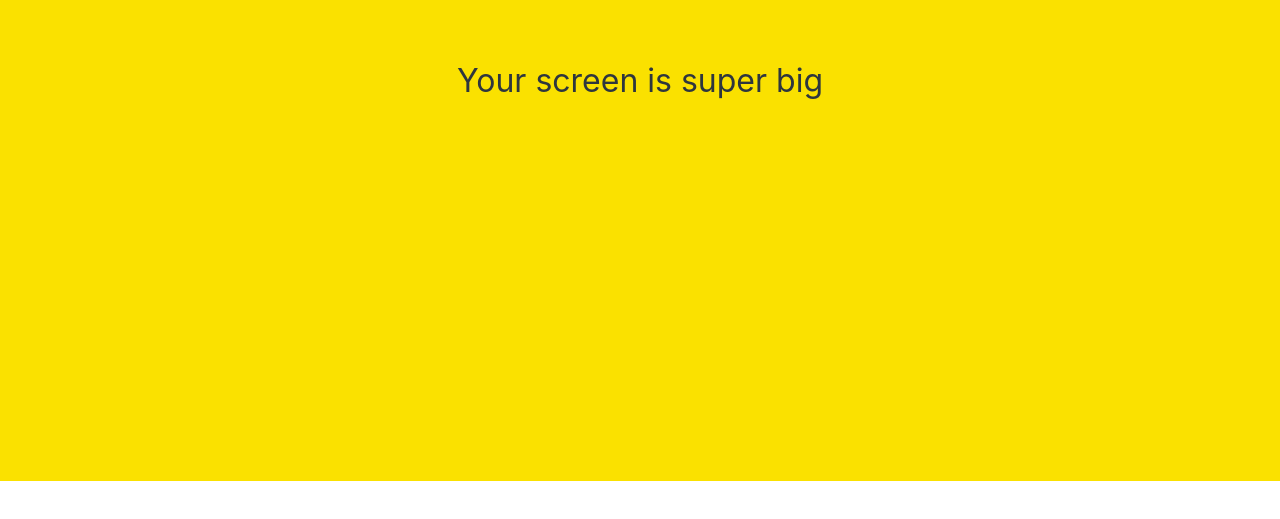
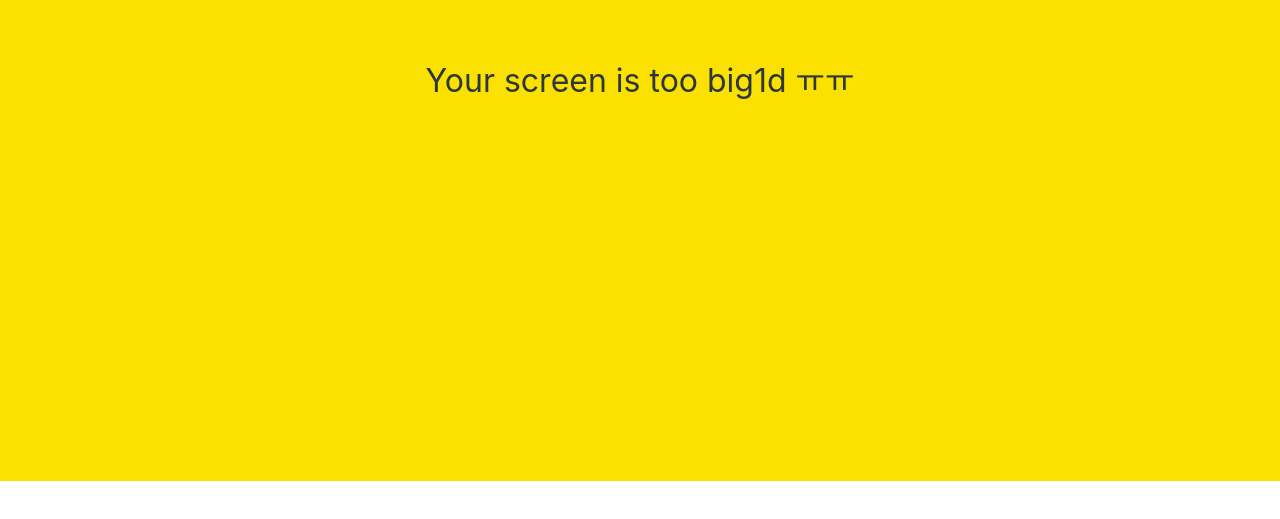
Before and after one commit to Leebro1/kokoa-clone-2022, a plain HTML site: page friends.html in a window 1280 px wide. Shown: the part 319-838 px from the top of the page. Drawn offline with nearby package versions, Linux system fonts and the light colour scheme; grey boxes are pictures that could not be loaded.

Commit message:
Update friends.html

```diff
--- a/friends.html
+++ b/friends.html
@@ -108,7 +108,7 @@
     </div>
 
     <div id="no-mobile">
-      <span> Your screen is super big</span>
+      <span> Your screen is too big1d ㅠㅠ </span>
     </div>
 
     <script
```
